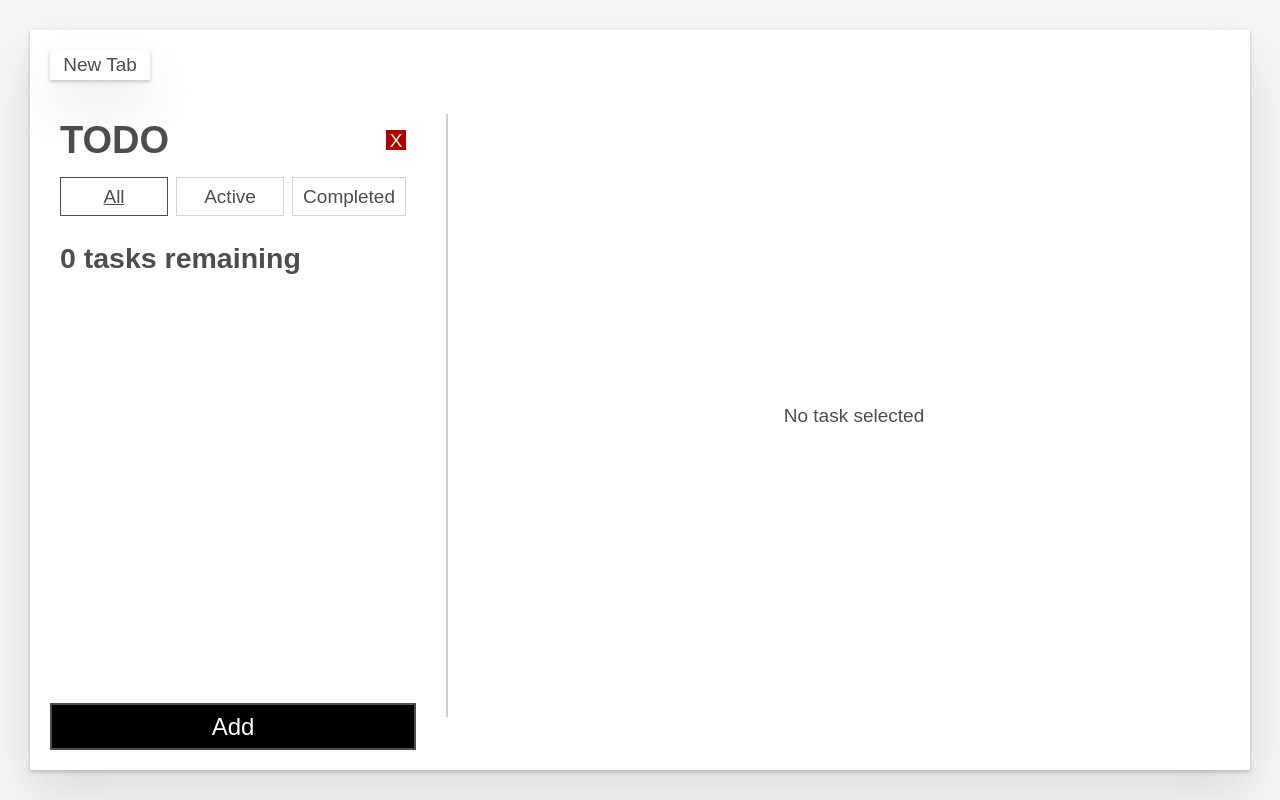
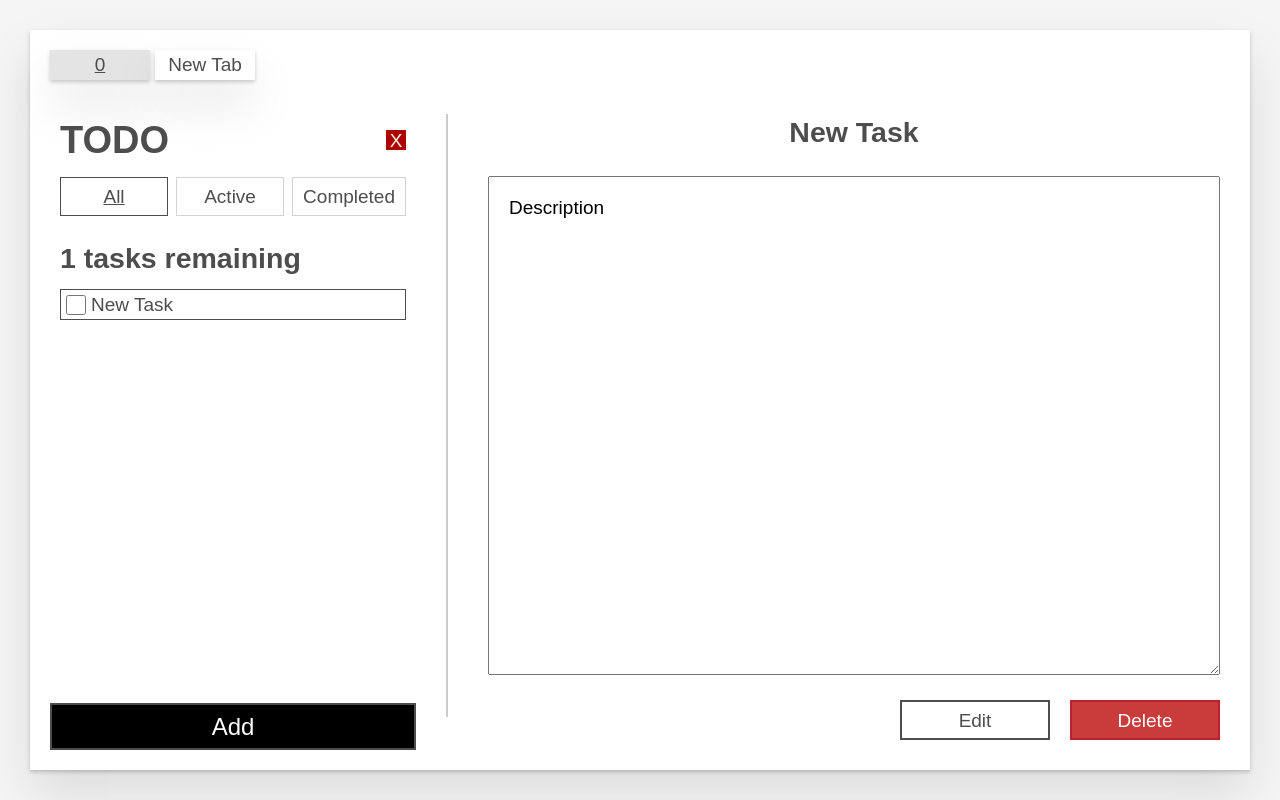
Before and after one commit to GrassTypeProgrammer/TODO_APP, a React (Vite) app: page / in a window 1280 px wide. Both pictures are taken after a click on the button "Add". Built offline with nearby package versions, Linux system fonts and the light colour scheme.

Commit message:
Updated the whole app to use the database.

```diff
--- a/src/App.jsx
+++ b/src/App.jsx
@@ -8,15 +8,23 @@ import TabBar from "./components/TabBar";
 import * as Database from "./Database";
 /**
  * TODO
- *      Make a new class that handles the data. It will act like an API. It wants the following functions:
- *      - GetBoardIDs(boardID)
- *      - RemoveBoard(boardID)
- *      - AddBoard(boardID)
- *      - GetTasks(boardID)
+ *      Modifications to make this work again:
+ *      x Delete task
+ *      x Delete Board
+ *      x Ticking off a task does not remain ticked off if you change board and return.
+ *      x Cancel editing
+ *      x When adding new task, set it to the current task and set to editing.
+ *      x Check that toggling tasks is complete.
  *
- *      - CreateTask(boardID)
- *      - DeleteTask(boardID, taskID)   // needs board ID to remove from task from that list.
- *      - EditTask(taskID)
+ *      - Next tasks:
+ *          - Make sure everything works if you delete a board and add new ones. (i.e. you have boards 0, 1, 4. board
+ *                  4 would be index 2. Make sure everything works in that case).
+ *          - download data button
+ *          - Make some anki notes. (remember to add the one where setstate is asynchronous and not guaranteed to
+ *              update intime for the next line of code).
+ *          - Move back to carnivorous giraffe for a bit. Make sure to create anki cards for that.
+ *
+ *          - Edit board name
  *
  */
 
@@ -25,23 +33,23 @@ import * as Database from "./Database";
 // { id: "0", name: "Eat", completed: true, description: "description-0"}
 
 function App() {
+    const [boardIDs, setBoardIDs] = useState([]);
+    const [selectedBoardIndex, setSelectedBoardIndex] = useState(0);
+    const [selectedBoardID, setSelectedBoardID] = useState(0);
     const [tasks, setTasks] = useState([]);
-    const [boards, setBoards] = useState([]);
     const [currentTask, setCurrentTask] = useState(null);
-    const [addingNewTask, setAddingNewTask] = useState(false);
-    const [toggledTab, setToggledTab] = useState(0);
 
     useEffect(() => {
-        // loadData();
-        console.log(Database.getBoardIDs());
+        loadData(selectedBoardIndex);
     },[]);
 
-    // if(tasks == undefined){
-    //   return <div/>
-    // }
-
-    return <div className="TodoApp_root">
-        <TabBar labels={boards ?? []} onSelectTab={onSelectTab} toggledTab={toggledTab} onSelectNewTab={onSelectNewTab}/>
+return <div className="TodoApp_root">
+        <TabBar
+            labels={boardIDs ?? []}
+            onSelectTab={onSelectTab}
+            toggledTab={selectedBoardIndex}
+            onSelectNewTab={onSelectNewTab}
+        />
         <div className="row">
             <div className="column">
                 <TaskList
@@ -49,8 +57,10 @@ function App() {
                     onSelectItem={onSelectItem}
                     toggleTaskCompleted={toggleTaskCompleted}
                     onDeleteBoard={deleteBoard}
+                    selectedTaskID={currentTask != null? currentTask.ID: undefined}
+                    editNewTask={true}
                     />
-                <button type="submit" className="btn btn__primary btn__lg" onClick={addTask}>
+                <button type="submit" className="btn btn__primary btn__lg" onClick={createTask}>
                     Add
                 </button>
             </div>
@@ -60,204 +70,97 @@ function App() {
                 currentTask={currentTask}
                 editTask={editTask}
                 deleteTask={deleteTask}
-                addingNewTask={addingNewTask}
-                stopAddingNewTask={stopAddingNewTask}
             />
         </div>
     </div>
 
-    function addTask(){
-        Database.createNewBoard();
-        const ID = Database.createTask(0);
-        const task = Database.getTask(ID);
-        task.name = "It's Working!"
-        Database.modifyTask(task.ID, task);
-        // const newTask = {
-        //     id: `${nanoid()}`,
-        //     name: "New Task",
-        //     description: "Description Here",
-        //     completed: false
-        // };
-
-        // setCurrentTask(newTask);
-        // setAddingNewTask(true);
-        // setTasks([...tasks, newTask]);
-        // saveTaskIDs(tasks);
-        // saveTasksData(tasks, toggledTab);
+    function loadData(boardIndex){
+        const boardIDs = loadBoardIDs();
+        loadTasks(boardIDs[boardIndex]);
     }
 
+    function loadBoardIDs(){
+        let boardIDs = Database.getBoardIDs();
+
+        if(boardIDs == undefined || boardIDs.length == 0){
+            Database.createNewBoard();
+            boardIDs = Database.getBoardIDs();
+        }
+
+        setBoardIDs(boardIDs);
+        return boardIDs;
+    }
+
+    function loadTasks(boardID){
+        const tasks = Database.getTasks(boardID);
+        setTasks(tasks);
+    }
+
+    function createTask(){
+        Database.createTask(selectedBoardID);
+        const tasks = Database.getTasks(selectedBoardID);
+        setTasks(tasks);
+        setCurrentTask(tasks[tasks.length-1]);
+    }
+
+    function onSelectTab(boardIndex, _boardIDs){
+        if(_boardIDs == undefined){
+            _boardIDs = boardIDs;
+        }
+
+        setSelectedBoardIndex(boardIndex);
+        setSelectedBoardID(_boardIDs[boardIndex]);
+        loadData(boardIndex);
+        setCurrentTask(null)
+    }
 
     function onSelectNewTab(){
-        // Save tasks for current board.
-        // saveTasksData(tasks, toggledTab);
-        // Add new tabID
-        const newBoardIds = boards;
-        const newBoardId = boards[boards.length - 1] + 1;
-        newBoardIds.push(newBoardId);
-        // save tabID
-        // saveBoardIDs(newBoardIds);
-        // Set new tab as current
-        setToggledTab(newBoardId);
-        // Save empty task list?
-        setTasks([]);
-        // Update the task list
-        // saveTaskIDs(tasks);
-        // saveTasksData(tasks, newBoardId);
-    }
-
-    function onSelectTab(index){
-        setToggledTab(index);
-        // saveTasksData(tasks, toggledTab);
-        // loadData(index);
+        const newBoardIndex = boardIDs.length;
+        Database.createNewBoard();
+        const _boardIDs = loadBoardIDs();
+        setSelectedBoardIndex(newBoardIndex);
+        setSelectedBoardID(_boardIDs[newBoardIndex]);
+        loadTasks(_boardIDs[newBoardIndex]);
     }
 
     function onSelectItem(item){
         setCurrentTask(item);
     }
 
-    function editTask(newName, newDescription){
-        const editedTask = {
-            id: currentTask.id,
-            completed: currentTask.completed,
-            name: newName,
-            description: newDescription,
-        }
-
-        const updatedTasks = tasks.map((task) => {
-            if (editedTask.id === task.id) {
-                return { ...task, name: editedTask.name, description: editedTask.description };
-            }
-
-            return task;
-        });
-
-        setCurrentTask(editedTask);
-        setTasks(updatedTasks);
-        // saveTasksData(updatedTasks, toggledTab);
+    function editTask(task){
+        Database.modifyTask(task.ID, task);
+        loadTasks(selectedBoardID);
     }
 
-    function deleteTask(id){
-        const remainingTasks = tasks.filter(task => id !== task.id);
+    function deleteTask(taskID){
+        Database.deleteTask(selectedBoardID, taskID);
         setCurrentTask(null);
-        setTasks(remainingTasks);
-        // deleteTaskData(remainingTasks, id);
+        loadData(selectedBoardIndex);
     }
 
     function deleteBoard(){
+        Database.deleteBoard(selectedBoardID);
+        const boardIDs = loadBoardIDs();
+        loadData(boardIDs.length - 1);
+        onSelectTab(boardIDs.length - 1, boardIDs);
+    }
 
-        const newBoardIDs = boards;
-        const index = newBoardIDs.indexOf(toggledTab);
+    function toggleTaskCompleted(ID){
+        let editedTask = null;
 
-        if (index !== -1) {
-            newBoardIDs.splice(index, 1);
+        for (let index = 0; index < tasks.length; index++) {
+            const task = tasks[index];
+
+            if( task.ID == ID){
+                editedTask = { ...task, completed: !task.completed }
+                break;
+            }
         }
 
-        setBoards(newBoardIDs);
-        // saveBoardIDs(newBoardIDs);
-
-        const taskData = tasks;
-
-        for (let index = 0; index < taskData.length; index++) {
-            const task = taskData[index];
-            deleteTask(task.ID);
+        if(editedTask != null){
+            editTask(editedTask);
         }
-
-        localStorage.removeItem(`board${toggledTab}/taskIDs`);
-
-        onSelectTab(boards[0]);
     }
-
-    function toggleTaskCompleted(id){
-        const updatedTasks = tasks.map((task) => {
-            if (id === task.id) {
-                return { ...task, completed: !task.completed };
-            }
-
-            return task;
-        });
-
-        setTasks(updatedTasks);
-    }
-
-
-
-    function stopAddingNewTask(){
-        setAddingNewTask(false);
-    }
-
-    //#region Save/Load
-    // function saveTasksData(tasks, toggledTab) {
-    //     const taskIDs = [];
-
-    //     for (let index = 0; index < tasks.length; index++) {
-    //         const task = tasks[index];
-    //         const taskString = JSON.stringify(task);
-    //         localStorage.setItem(task.id, taskString);
-    //         taskIDs.push(task.id);
-    //     }
-
-    //     const taskIDsString = JSON.stringify(taskIDs);
-    //     localStorage.setItem(`board${toggledTab}/taskIDs`, taskIDsString);
-    // }
-
-    // function deleteTaskData(tasks, IDToDelete){
-    //     localStorage.removeItem(`board${toggledTab}/${IDToDelete}`);
-    //     localStorage.removeItem(IDToDelete);
-    //     saveTaskIDs(tasks);
-    // }
-
-    // function saveTaskIDs(tasks){
-    //     const taskIDs = [];
-
-    //     for (let index = 0; index < tasks.length; index++) {
-    //         const task = tasks[index];
-    //         taskIDs.push(task.id);
-    //     }
-
-    //     const taskIDsString = JSON.stringify(taskIDs);
-    //     localStorage.setItem(`board${toggledTab}/taskIDs`, taskIDsString);
-    // }
-
-    // function saveBoardIDs(boards){
-    //     const boardIDs = JSON.stringify(boards);
-    //     localStorage.setItem('boardIDs', boardIDs);
-    // }
-
-    // function loadBoardIDs(){
-    //     let boardIDs = JSON.parse(localStorage.getItem('boardIDs'));
-
-    //     if(boardIDs == undefined || boardIDs == ''){
-    //         boardIDs = [0];
-    //         saveBoardIDs(boardIDs);
-    //     }
-
-    //     setBoards(boardIDs);
-    // }
-
-    // function loadData(board){
-    //     loadBoardIDs();
-    //     const taskIDsString = localStorage.getItem(`board${board??0}/taskIDs`);
-
-    //     if(taskIDsString != undefined && taskIDsString != ''){
-    //         const taskIDs = JSON.parse(taskIDsString);
-    //         const loadedTasks = [];
-
-    //         if(taskIDs != undefined){
-    //             for (let index = 0; index < taskIDs.length; index++) {
-    //                 const taskID = taskIDs[index];
-    //                 const taskString = localStorage.getItem(taskID);
-    //                 const task = JSON.parse(taskString);
-    //                 if(task != null){
-    //                     loadedTasks.push(task);
-    //                 }
-    //             }
-
-    //             setTasks(loadedTasks);
-    //         }
-    //     }
-    // }
-
-    //#endregion
 }
 
 App.propTypes = {
--- a/src/Database.jsx
+++ b/src/Database.jsx
@@ -71,6 +71,7 @@ export function createTask(boardID){
         boardID: boardID,
         name: 'New Task',
         description: 'Description',
+        completed: false,
     };
 
     // save task
--- a/src/TaskDetails.jsx
+++ b/src/TaskDetails.jsx
@@ -7,8 +7,6 @@ import './styles/TaskDetails.css'
 function TaskDetails(props){
     const currentTask = props.currentTask;
     const [isEditing, setEditing] = useState(false);
-    const [newName, setNewName] = useState('');
-    const [newDescription, setNewDescription] = useState('');
     const [descriptionChanged, setDescriptionChanged] = useState(false);
     const [nameChanged, setNameChanged] = useState(false);
     const wasEditing = usePrevious(isEditing);
@@ -22,11 +20,7 @@ function TaskDetails(props){
         else if (wasEditing && !isEditing) {
             editButtonRef.current.focus();
         }
-
-        if(props.addingNewTask){
-            setEditing(true);
-        }
-    }, [wasEditing, isEditing, props.addingNewTask]);
+    }, [wasEditing, isEditing]);
 
     return <form className="TaskDetails_root" onSubmit={handleSubmit}>
         {currentTask != undefined?
@@ -95,7 +89,7 @@ function TaskDetails(props){
                     <button
                         type="button"
                         className="TaskDetails_button btn btn__danger"
-                        onClick={() => {props.deleteTask(currentTask.id)}}
+                        onClick={deleteTask}
                     >
                         Delete
                     </button>
@@ -109,48 +103,41 @@ function TaskDetails(props){
         }
     </form>
 
+    function deleteTask(){
+        props.deleteTask(currentTask.ID);
+    }
+
     function handleChangeTitle(e) {
-        setNewName(e.target.value);
+        currentTask.name = e.target.value;
         setNameChanged(true);
     }
 
     function handleChangeDescription(e){
-        setNewDescription(e.target.value);
+        currentTask.description = e.target.value;
         setDescriptionChanged(true);
     }
 
     function onCancelTask(){
         setEditing(false);
-
-        if(props.addingNewTask){
-            props.stopAddingNewTask()
-        }
     }
 
     function handleSubmit(e){
         e.preventDefault();
-        props.editTask(
-            nameChanged ? newName : currentTask.name,
-            descriptionChanged ? newDescription : currentTask.description,
-        );
-        setNewName("");
-        setNewDescription("");
+
+        if(nameChanged || descriptionChanged){
+            props.editTask(currentTask);
+        }
+
         setEditing(false);
         setNameChanged(false);
         setDescriptionChanged(false);
-
-        if(props.addingNewTask){
-            props.stopAddingNewTask()
-        }
     }
 }
 
 TaskDetails.propTypes = {
     currentTask: PropTypes.object,
-    addingNewTask: PropTypes.bool,
     editTask: PropTypes.func.isRequired,
     deleteTask: PropTypes.func.isRequired,
-    stopAddingNewTask: PropTypes.func.isRequired,
 }
 
 
--- a/src/TaskList.jsx
+++ b/src/TaskList.jsx
@@ -15,7 +15,6 @@ const FILTER_MAP = {
 function TaskList(props){
     const [tasks, setTasks] = useState(props.tasks);
     const [filter, setFilter] = useState("All");
-    const [selectedTaskID, setSelectedTaskID] = useState(null);
     const FILTER_NAMES = Object.keys(FILTER_MAP);
     const listHeadingRef = useRef(null);
 
@@ -36,9 +35,9 @@ function TaskList(props){
         }
 
         if(tasks != props.tasks){
-
             setTasks(props.tasks)
         }
+
       }, [tasks.length, prevTaskLength, props.tasks, tasks]);
 
     return (
@@ -67,24 +66,23 @@ function TaskList(props){
             .filter(FILTER_MAP[filter])
             .map((task) => (
               <TodoItem
-                id={task.id}
+                ID={task.ID}
                 name={task.name}
                 completed={task.completed}
-                key={task.id}
-                toggleTaskCompleted={() => {props.toggleTaskCompleted(task.id)}}
+                key={task.ID}
+                toggleTaskCompleted={() => {props.toggleTaskCompleted(task.ID)}}
                 onSelectItem={onSelectItem}
-                isCurrent={selectedTaskID === task.id}
+                isCurrent={props.selectedTaskID === task.ID}
             />
         ));
 
       return listItems;
     }
 
-    function onSelectItem(id){
+    function onSelectItem(ID){
         for (let index = 0; index < tasks.length; index++) {
             const task = tasks[index];
-            if(task.id == id){
-                setSelectedTaskID(id)
+            if(task.ID == ID){
                 props.onSelectItem(task);
                 break;
             }
@@ -97,6 +95,7 @@ TaskList.propTypes = {
     onSelectItem: PropTypes.func.isRequired,
     toggleTaskCompleted: PropTypes.func.isRequired,
     onDeleteBoard: PropTypes.func.isRequired,
+    selectedTaskID: PropTypes.string,
 }
 
 export default TaskList;
--- a/src/components/TodoItem.jsx
+++ b/src/components/TodoItem.jsx
@@ -7,16 +7,16 @@ function TodoItem (props) {
       return (
         <div className="TodoItem_root"
           aria-current={props.isCurrent}
-          onClick={() => props.onSelectItem(props.id)}
+          onClick={() => props.onSelectItem(props.ID)}
         >
             <input
               className="TodoItem_checkBox"
-              id={props.id}
+              id={props.ID}
               type="checkbox"
               defaultChecked={props.completed}
-              onChange={() => props.toggleTaskCompleted(props.id)}
+              onChange={() => props.toggleTaskCompleted(props.ID)}
             />
-            <label className="TodoItem_label" htmlFor={props.id}  >
+            <label className="TodoItem_label" htmlFor={props.ID}  >
               {props.name}
             </label>
         </div>
@@ -25,7 +25,7 @@ function TodoItem (props) {
 
 TodoItem.propTypes = {
     name: PropTypes.string.isRequired,
-    id: PropTypes.string.isRequired,
+    ID: PropTypes.string.isRequired,
     completed: PropTypes.bool.isRequired,
     toggleTaskCompleted: PropTypes.func.isRequired,
     onSelectItem: PropTypes.func.isRequired,
```
